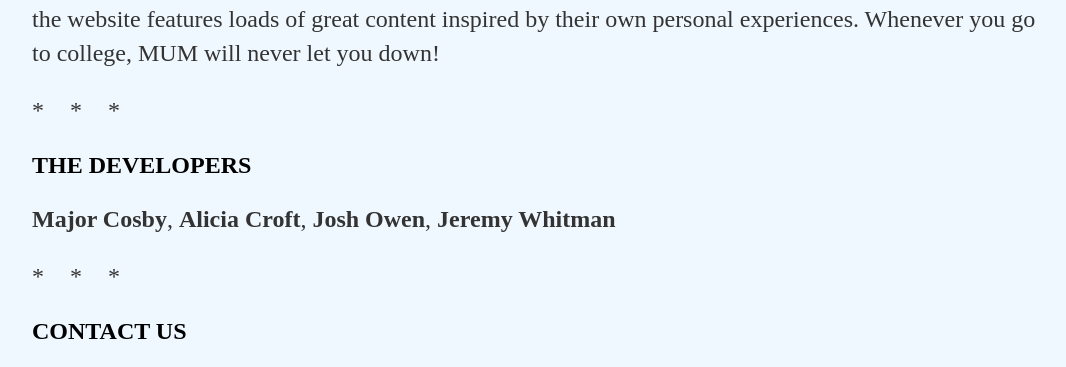
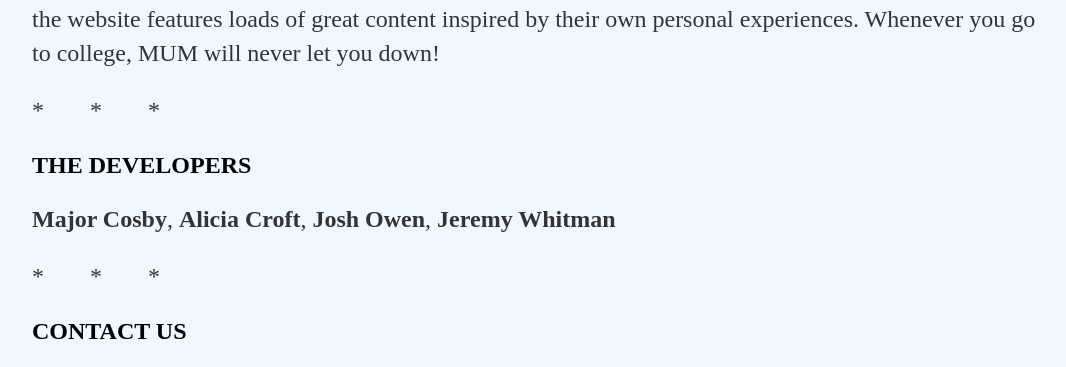
Before and after one commit to rowen2/rowen2.github.io, a Jekyll site: the page built from about/index.html, in a window 1280 px wide. Shown: the part 228-595 px from the top of the page, without its empty margins (96-1162 px from the left). Built offline with Jekyll 4.4.1, drawn with Linux system fonts in a browser that asks for light colours.

Commit message:
Update main.css

```diff
--- a/css/main.css
+++ b/css/main.css
@@ -44,7 +44,7 @@ p {
     color: #333;
 }
 #p0 {
-    	word-spacing: 20px;
+    	word-spacing: 40px;
 }
 footer {
     border-top: 1px solid #d5d5d5;
```
